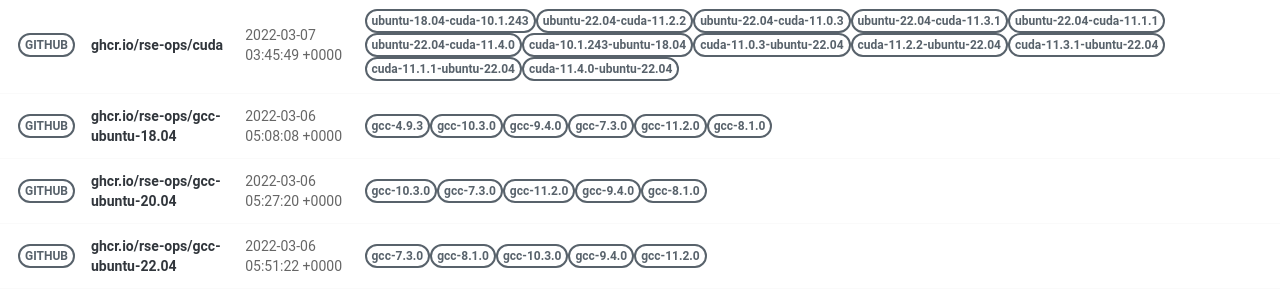
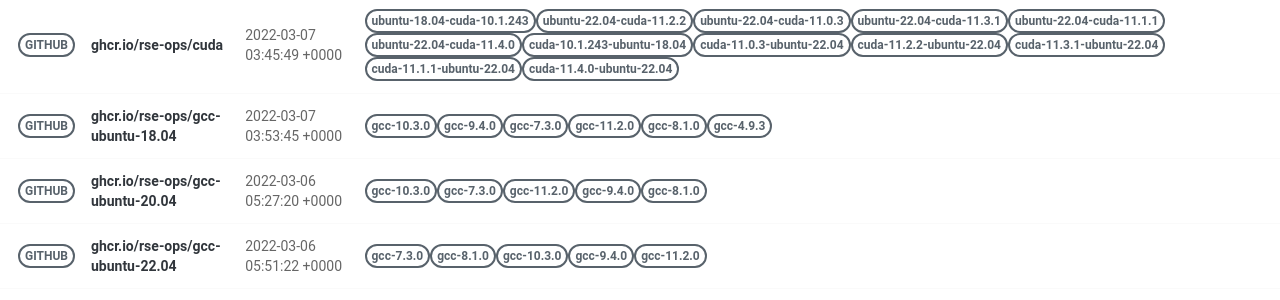
Before and after one commit to rse-ops/docker-images, a Jekyll site: the page built from pages/index.md, in a window 1280 px wide. Shown: the part 498-798 px from the top of the page. Built offline with Jekyll 4.4.1, drawn with Linux system fonts in a browser that asks for light colours; nearby versions of some CDN libraries.

Commit message:
Automated push to update library 2022-03-07

```diff
--- a/_library/ghcr.io-rse-ops-gcc-ubuntu-18.04.md
+++ b/_library/ghcr.io-rse-ops-gcc-ubuntu-18.04.md
@@ -1,14 +1,11 @@
 ---
 layout: container
 name: ghcr.io/rse-ops/gcc-ubuntu-18.04
-updated_at: 2022-03-06 05:08:08.402710
+updated_at: 2022-03-07 03:53:45.865077
 
 
 container_url: https://github.com/orgs/rse-ops/packages/container/package/gcc-ubuntu-18.04
 versions:
- - tag: gcc-4.9.3
-   dockerfile: https://github.com/rse-ops/docker-images/blob/main/ubuntu/gcc/Dockerfile
-   manifest: https://crane.ggcr.dev/manifest/ghcr.io/rse-ops/gcc-ubuntu-18.04:gcc-4.9.3
  - tag: gcc-10.3.0
    dockerfile: https://github.com/rse-ops/docker-images/blob/main/ubuntu/gcc/Dockerfile
    manifest: https://crane.ggcr.dev/manifest/ghcr.io/rse-ops/gcc-ubuntu-18.04:gcc-10.3.0
```
Also changed, not shown: other parts of _library/ghcr.io-rse-ops-gcc-ubuntu-18.04.md (+3 -0 lines).
